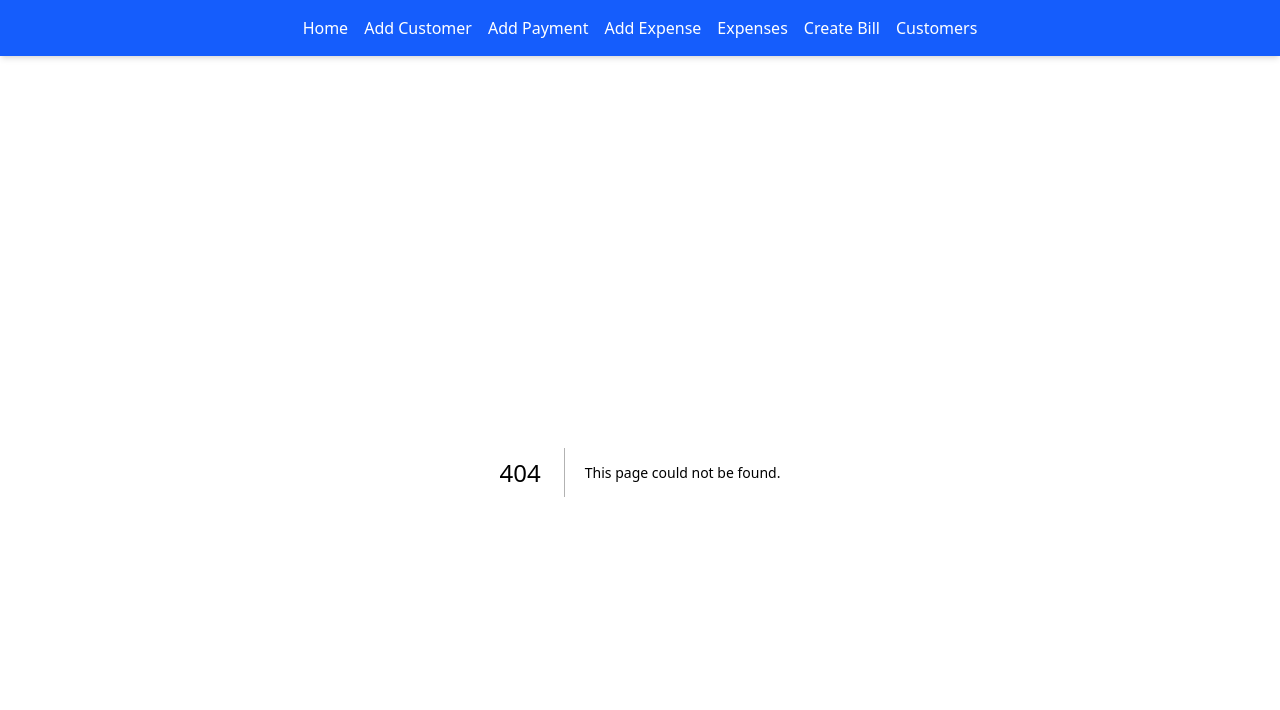
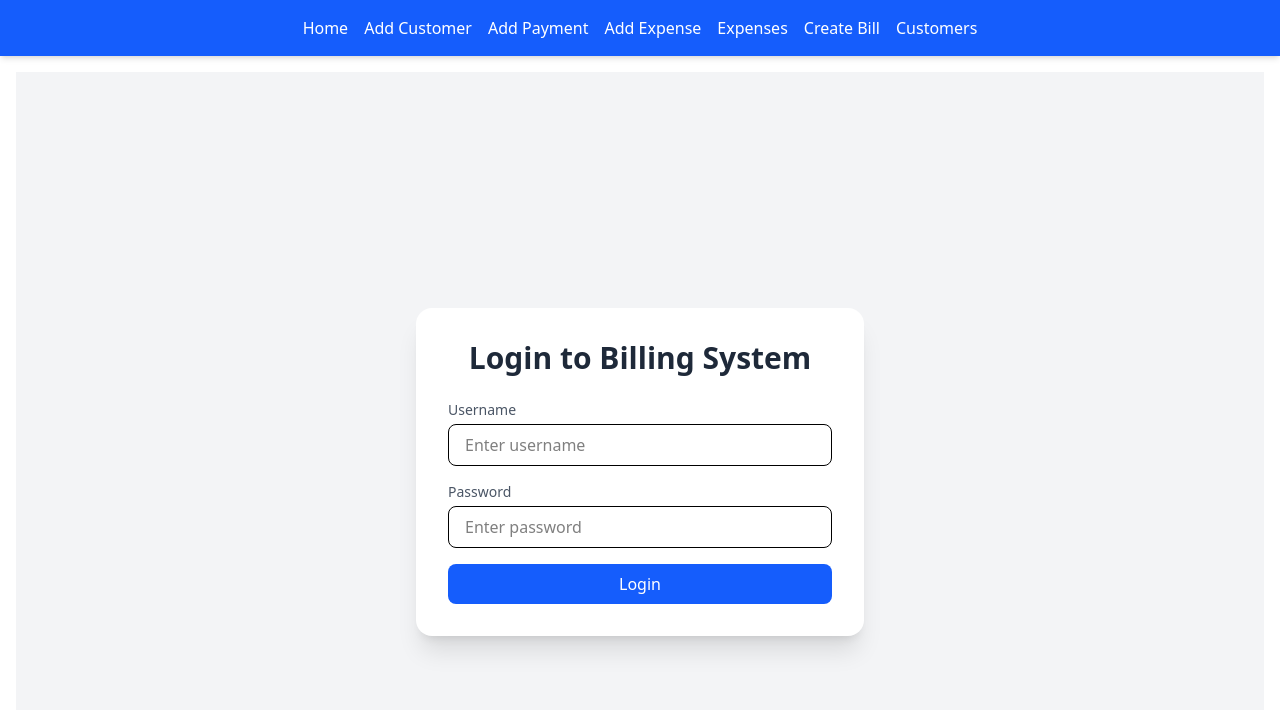
Before and after one commit to Sarab71/cases, a Next.js app in the folder cases-frontend/: page /login in a window 1280 px wide. Before the commit this address had no page. Shown: the top 710 px of the page. Built offline with nearby package versions, Linux system fonts and the light colour scheme.

Commit message:
added login

```diff
--- /dev/null
+++ b/cases-frontend/app/login/page.tsx
@@ -0,0 +1,5 @@
+import LoginForm from '@/components/LoginForm';
+
+export default function LoginPage() {
+  return <LoginForm />;
+}
--- /dev/null
+++ b/cases-frontend/components/LoginForm.tsx
@@ -0,0 +1,61 @@
+'use client';
+
+import { useState } from 'react';
+import { useRouter } from 'next/navigation';
+
+export default function LoginForm() {
+  const router = useRouter();
+  const [username, setUsername] = useState('');
+  const [password, setPassword] = useState('');
+  const [error, setError] = useState('');
+
+  const handleLogin = async () => {
+    if (username === process.env.NEXT_PUBLIC_LOGIN_USERNAME && password === process.env.NEXT_PUBLIC_LOGIN_PASSWORD) {
+      document.cookie = 'auth=true; path=/';
+      router.push('/');
+    } else {
+      setError('Invalid credentials');
+    }
+  };
+
+  return (
+    <div className="min-h-screen flex items-center justify-center bg-gray-100 px-4">
+      <div className="w-full max-w-md bg-white rounded-2xl shadow-xl p-8 space-y-6">
+        <h2 className="text-3xl font-semibold text-center text-gray-800">Login to Billing System</h2>
+
+        <div className="space-y-4">
+          <div>
+            <label className="block text-gray-600 text-sm mb-1">Username</label>
+            <input
+              type="text"
+              value={username}
+              onChange={(e) => setUsername(e.target.value)}
+              className="w-full px-4 py-2 border rounded-lg focus:outline-none focus:ring-2 focus:ring-blue-500"
+              placeholder="Enter username"
+            />
+          </div>
+
+          <div>
+            <label className="block text-gray-600 text-sm mb-1">Password</label>
+            <input
+              type="password"
+              value={password}
+              onChange={(e) => setPassword(e.target.value)}
+              className="w-full px-4 py-2 border rounded-lg focus:outline-none focus:ring-2 focus:ring-blue-500"
+              placeholder="Enter password"
+            />
+          </div>
+
+          {error && <p className="text-red-500 text-sm text-center">{error}</p>}
+
+          <button
+            onClick={handleLogin}
+            className="w-full bg-blue-600 text-white py-2 rounded-lg hover:bg-blue-700 transition duration-200 cursor-pointer"
+          >
+            Login
+          </button>
+        </div>
+      </div>
+    </div>
+  );
+}
--- /dev/null
+++ b/cases-frontend/middleware.ts
@@ -0,0 +1,20 @@
+import { NextRequest, NextResponse } from 'next/server';
+
+export function middleware(request: NextRequest) {
+  const isAuth = request.cookies.get('auth')?.value === 'true';
+  const isLoginPage = request.nextUrl.pathname === '/login';
+
+  if (!isAuth && !isLoginPage) {
+    return NextResponse.redirect(new URL('/login', request.url));
+  }
+
+  if (isAuth && isLoginPage) {
+    return NextResponse.redirect(new URL('/', request.url)); // Already logged in
+  }
+
+  return NextResponse.next();
+}
+
+export const config = {
+  matcher: ['/((?!_next|favicon.ico|api).*)'],
+};
```
Also changed, not shown: cases-frontend/package.json (+3 -4 lines), 1 other file (tests, documents, lock files or other folders).
